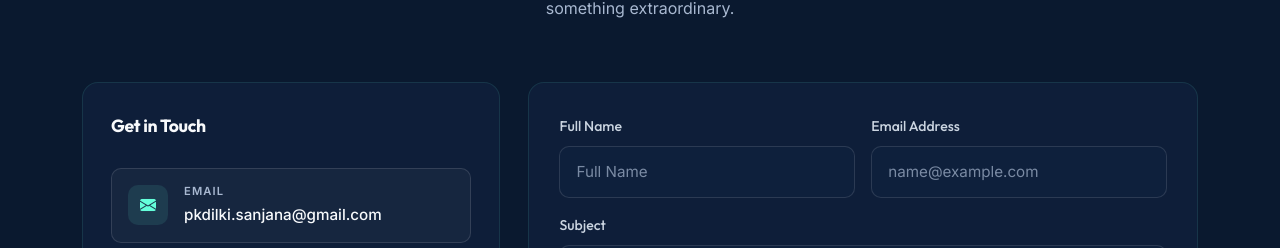
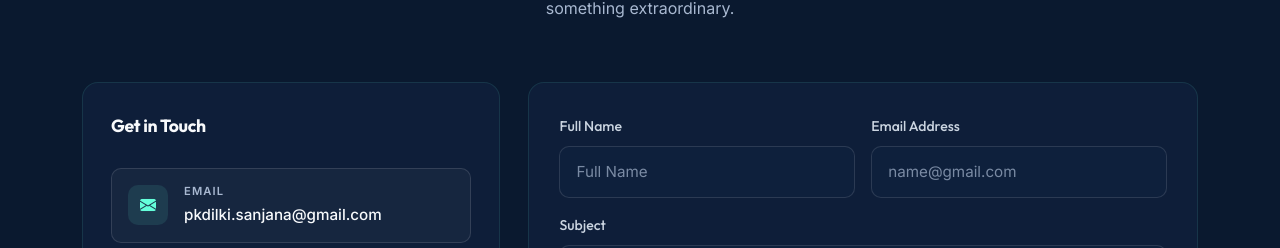
Before and after one commit to DilkiSanjana/dilki-sanjana-portfolio, a React (Vite) app: page / in a window 1280 px wide. Shown: the part 5813-6061 px from the top of the page. Built offline with nearby package versions, Linux system fonts and the light colour scheme.

Commit message:
Edit gmail placeholder

```diff
--- a/src/components/Contact.jsx
+++ b/src/components/Contact.jsx
@@ -205,7 +205,7 @@ export default function Contact() {
                     type="email"
                     className="contact-field-input"
                     id="email"
-                    placeholder="name@example.com"
+                    placeholder="name@gmail.com"
                     value={formState.email}
                     onChange={handleInputChange}
                     required
```
